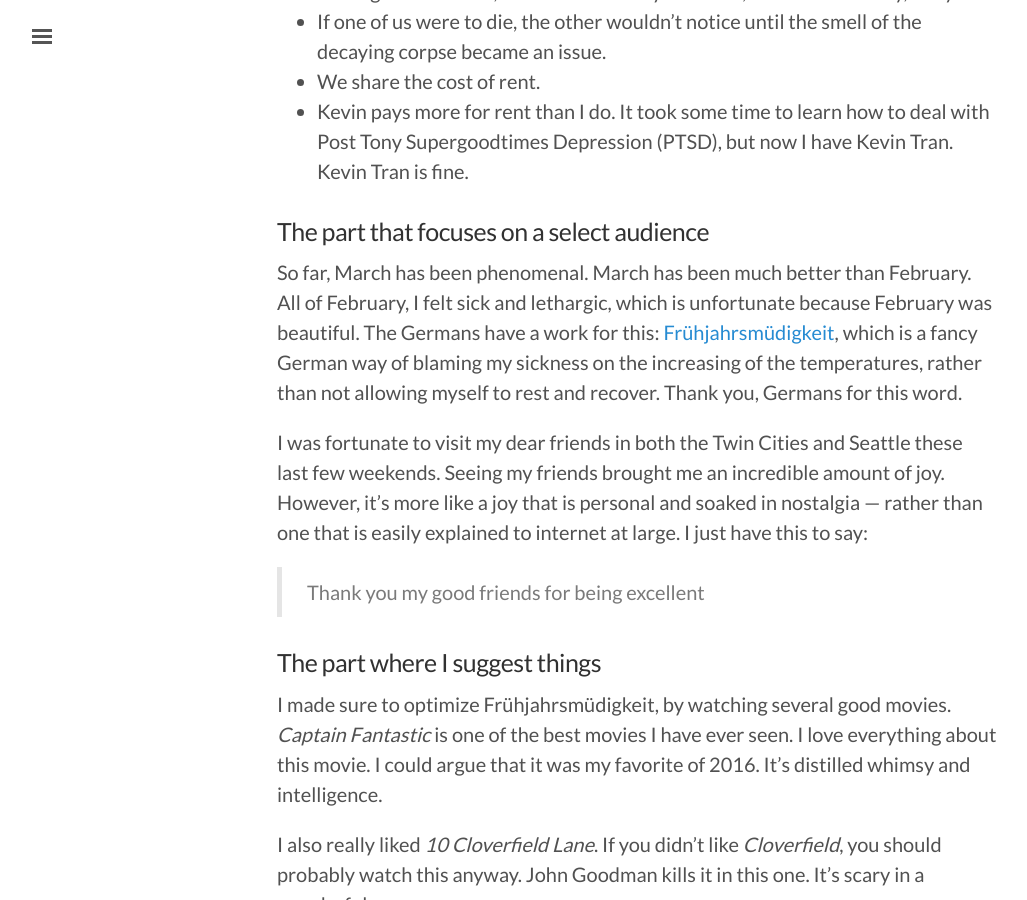
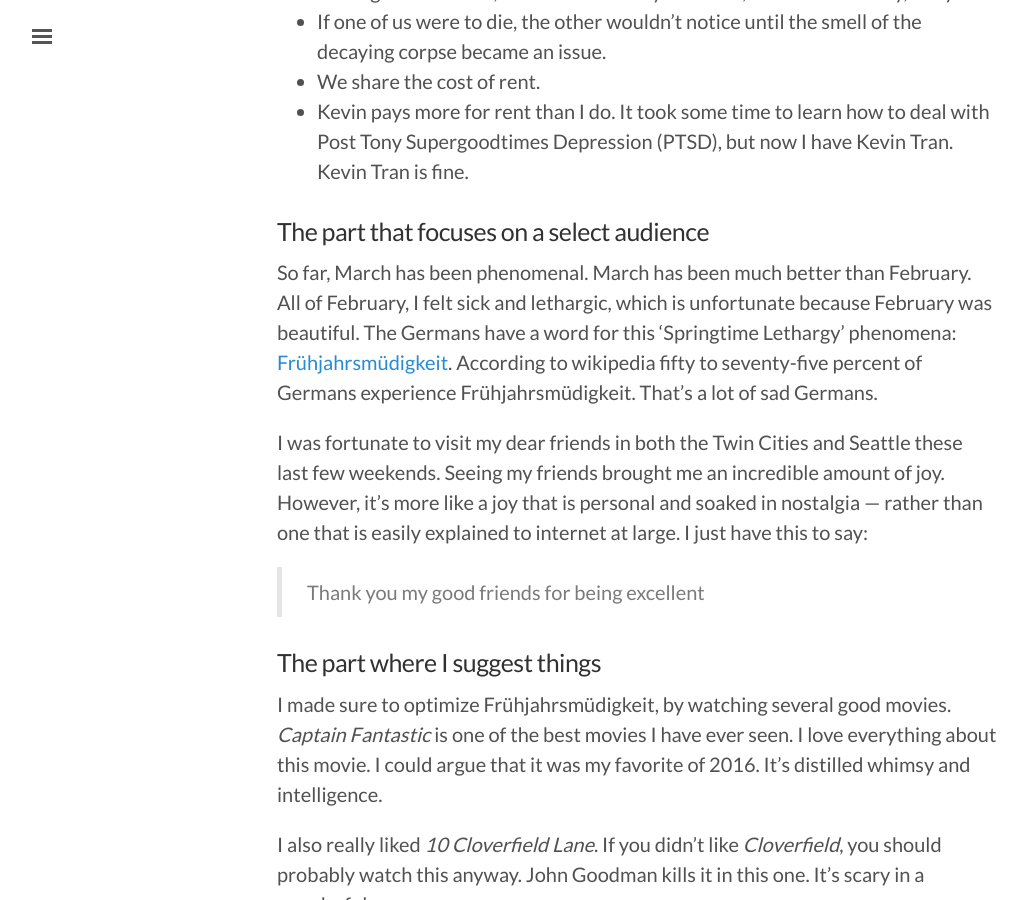
Before and after one commit to akraemer007/andrewkraemer.party, a Jekyll site: the page built from _posts/2017-03-15-i-dont-know-what-to-write.md, in a window 1280 px wide and 900 px high, scrolled down 1720 px. Shown: the whole window, without its empty margins (3-1030 px from the left). Built offline with Jekyll 4.4.1, drawn with Linux system fonts in a browser that asks for light colours.

Commit message:
updated post

```diff
--- a/_posts/2017-03-15-i-dont-know-what-to-write.md
+++ b/_posts/2017-03-15-i-dont-know-what-to-write.md
@@ -35,7 +35,7 @@ My new roommate is Kevin Tran. Kevin Tran is from a place called *Craigslist*. K
 It took some time to learn how to deal with Post Tony Supergoodtimes Depression (PTSD), but now I have Kevin Tran. Kevin Tran is fine.
 
 ### The part that focuses on a select audience
-So far, March has been phenomenal. March has been much better than February. All of February, I felt sick and lethargic, which is unfortunate because February was beautiful. The Germans have a work for this: [Frühjahrsmüdigkeit](https://en.wikipedia.org/wiki/Springtime_lethargy), which is a fancy German way of blaming my sickness on the increasing of the temperatures, rather than not allowing myself to rest and recover. Thank you, Germans for this word.
+So far, March has been phenomenal. March has been much better than February. All of February, I felt sick and lethargic, which is unfortunate because February was beautiful. The Germans have a word for this 'Springtime Lethargy' phenomena: [Frühjahrsmüdigkeit](https://en.wikipedia.org/wiki/Springtime_lethargy). According to wikipedia fifty to seventy-five percent of Germans experience Frühjahrsmüdigkeit. That's a lot of sad Germans.
 
 I was fortunate to visit my dear friends in both the Twin Cities and Seattle these last few weekends. Seeing my friends brought me an incredible amount of joy. However, it’s more like a joy that is personal and soaked in nostalgia — rather than one that is easily explained to internet at large. I just have this to say:
 > Thank you my good friends for being excellent
```
